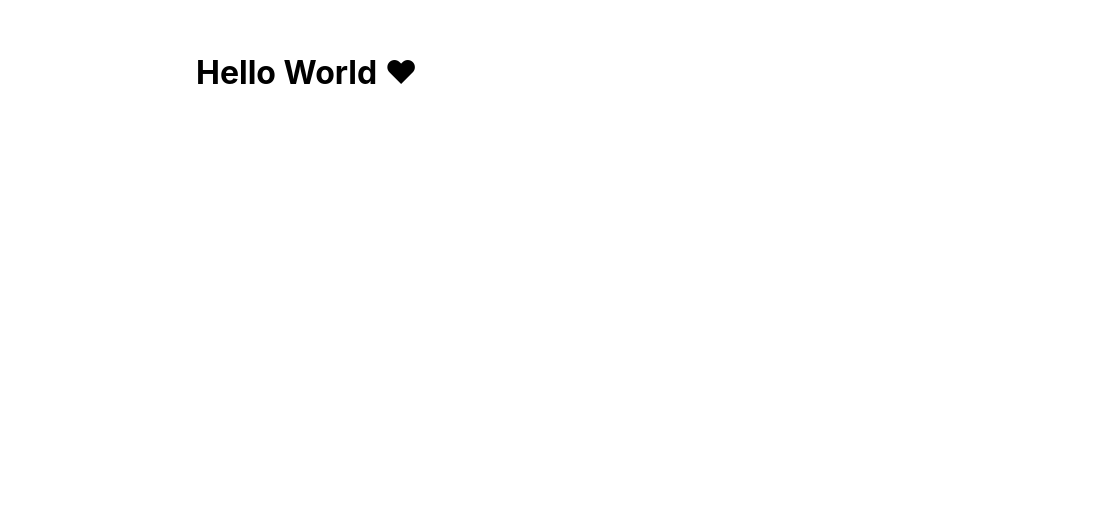
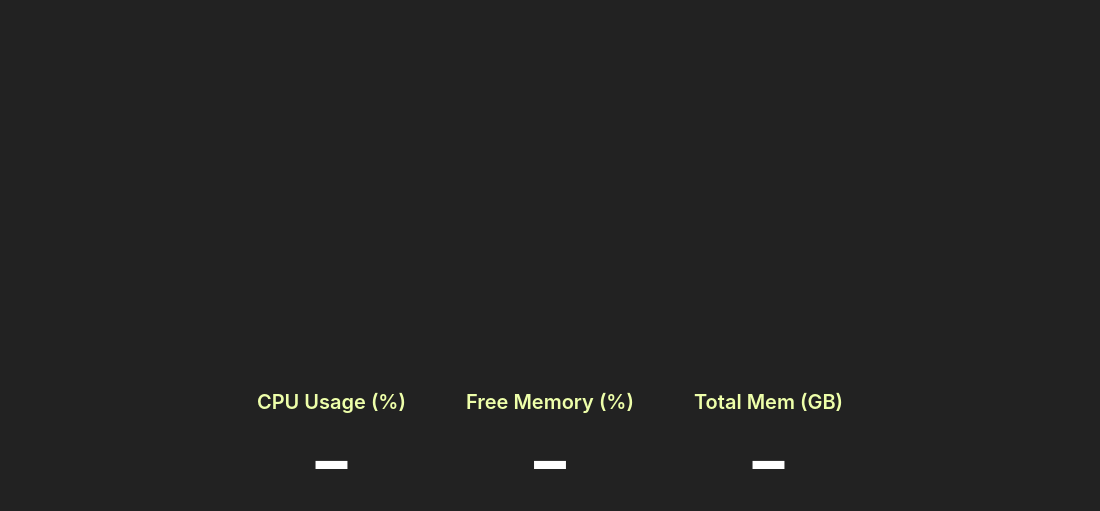
Before and after one commit to dheeraj237/cpu-monitor, an Electron app: page src/index.html in a window 1000 px wide. Shown: the whole page, 1100 px wide, since content can reach past the window. Drawn offline with Linux system fonts and the light colour scheme; no server answers.

Commit message:
cpu monio html dom bindings and ui changes

```diff
--- a/package.json
+++ b/package.json
@@ -1,6 +1,6 @@
 {
 	"name": "cpu-monitor",
-	"productName": "cpu-monitor",
+	"productName": "CPU Monitor",
 	"version": "1.0.0",
 	"description": "My Electron application description",
 	"main": "src/index.js",
--- a/src/index.css
+++ b/src/index.css
@@ -1,6 +1,34 @@
+html {
+	width: 100vw;
+	height: 100vh;
+}
 body {
-  font-family: -apple-system, BlinkMacSystemFont, "Segoe UI", Roboto, Helvetica, Arial, sans-serif;
-  margin: auto;
-  max-width: 38rem;
-  padding: 2rem;
+	font-family: -apple-system, BlinkMacSystemFont, "Segoe UI", Roboto, Helvetica,
+		Arial, sans-serif;
+	margin: auto;
+	width: 100%;
+	height: 100%;
+	padding: 5%;
+	overflow: hidden;
+	background: #222;
+	display: flex;
+	justify-content: center;
+	align-items: center;
+	color: white;
 }
+
+.box {
+	display: flex;
+	justify-content: center;
+	align-items: center;
+	flex-direction: column;
+	font-size: 100px;
+	line-height: 0.95;
+	padding: 0 30px 0 30px;
+}
+
+.label {
+	font-size: 20px;
+	font-weight: 600;
+	color: #efa;
+}
--- a/src/index.html
+++ b/src/index.html
@@ -10,19 +10,21 @@
     const ipcRenderer = electron.ipcRenderer;
 
     ipcRenderer.on('cpu', (event, data) => {
-      console.log('cpu %: ', data);
+      document.getElementById('cpu').innerHTML = data.toFixed(2);
     })
     ipcRenderer.on('mem', (event, data) => {
-      console.log('mem %: ', data);
+      document.getElementById('mem').innerHTML = data.toFixed(2);
     })
     ipcRenderer.on('totalMem', (event, data) => {
-      console.log('totalMem: ', data);
+      document.getElementById('totalMem').innerHTML = data.toFixed(2);
     })
   </script>
 </head>
 
 <body>
-  <h1>Hello World ❤</h1>
+  <div class="box"><span class="label">CPU Usage (%)</span><span id="cpu">-</span></div>
+  <div class="box"><span class="label">Free Memory (%)</span><span id="mem">-</span></div>
+  <div class="box"><span class="label">Total Mem (GB)</span><span id="totalMem">-</span></div>
 </body>
 
 </html>
```
Also changed, not shown: src/index.js (+9 -9 lines), assets/cpu-monitor.ico (added).
